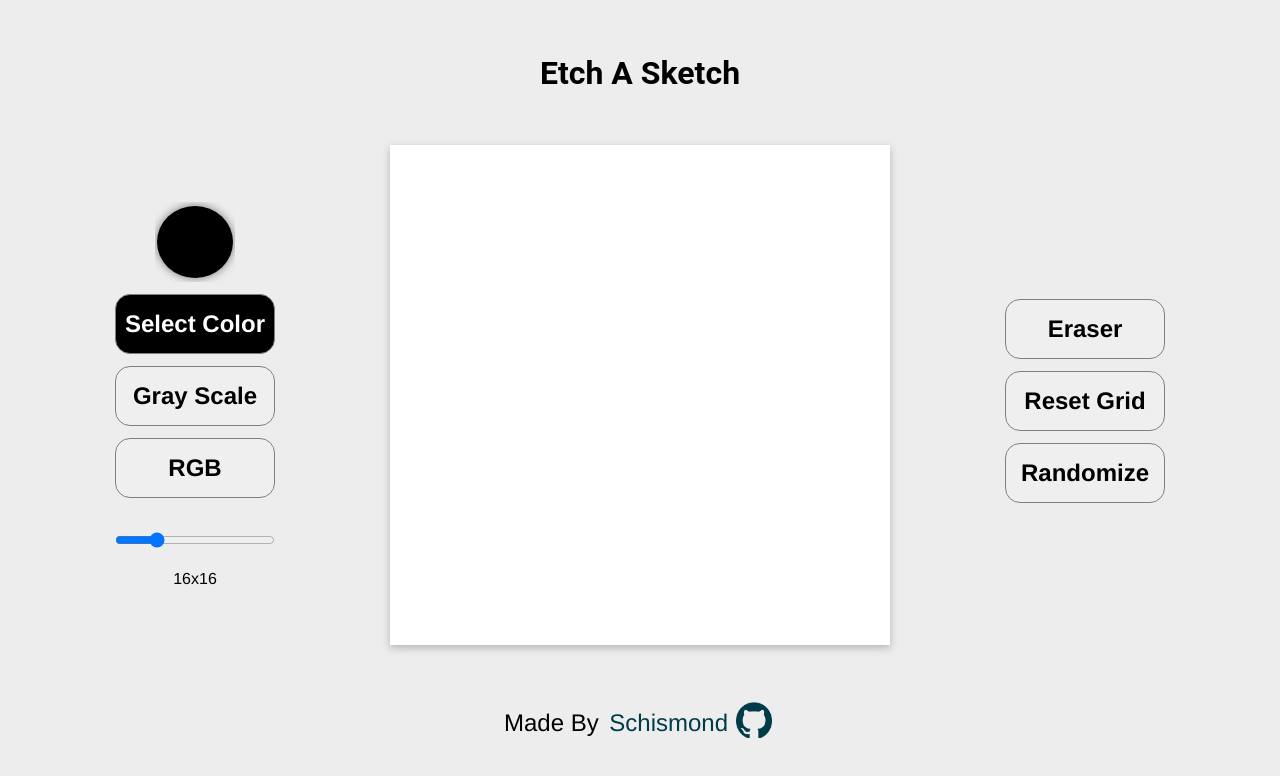
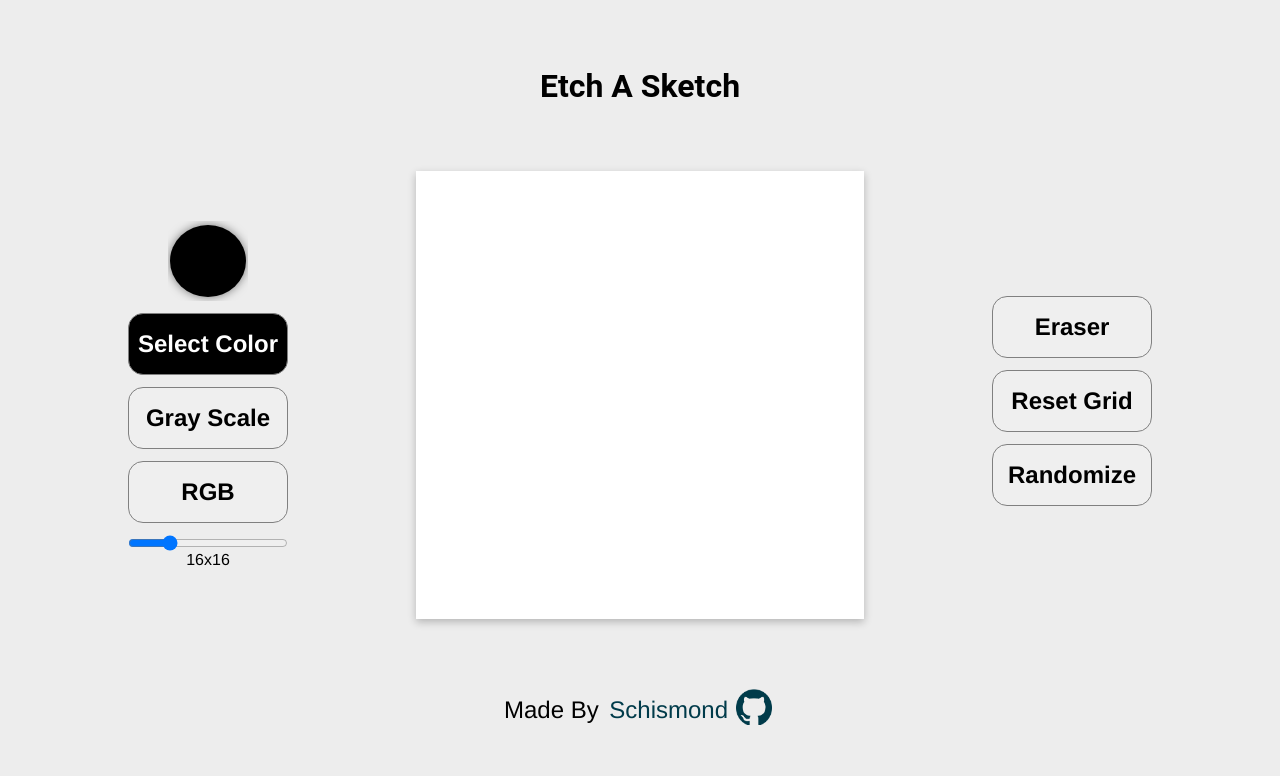
Before and after one commit to Schismond/etch-a-sketch, a plain HTML site: page index.html in a window 1280 px wide. Drawn offline with Linux system fonts and the light colour scheme.

Commit message:
polish html and css

```diff
--- a/index.html
+++ b/index.html
@@ -5,7 +5,7 @@
     <meta name="viewport" content="width=device-width, initial-scale=1.0" />
     <title>Etch</title>
     <link rel="stylesheet" href="/style.css" />
-    <script src="/script.js" defer></script>
+    <script src="/script.js" defer ></script>
   </head>
   <body>
     <header>
@@ -17,7 +17,6 @@
         <button id="select-color">Select Color</button>
         <button id="gray-scale">Gray Scale</button>
         <button id="rainbow">RGB</button>
-
         <input
           type="range"
           id="grid-size"
@@ -28,7 +27,6 @@
         />
         <p id="grid-size-text">16x16</p>
       </div>
-
       <div id="playground"></div>
       <div class="color-adjustment">
         <button id="eraser">Eraser</button>
@@ -36,8 +34,7 @@
         <button id="randomize">Randomize</button>
       </div>
     </main>
-    <footer><p>made by <a href="https://github.com/Schismond">schismond</p><img src="/git.png" alt="github logo" class="w-8 aspect-square"></a></footer>
+    <footer><p>made by <a href="https://github.com/Schismond">schismond</p><img src="git.png" alt="github logo" class="w-8 aspect-square"></a></footer>
   </div>
-
   </body>
 </html>
--- a/style.css
+++ b/style.css
@@ -26,7 +26,6 @@ img{
 
 footer{
   font-size : 24px;
-  text-align: center;
   width: 100vw ;
   height: 2em ;
   display : flex ;
@@ -38,9 +37,7 @@ a{
     text-decoration: none;
     color:#003B4A ;
     padding: 4px;
-    border-radius:6px;
 }
-
 
 main{
     display: flex;
@@ -50,22 +47,20 @@ main{
 
 button , input{
     font-weight: bold;
-    height: 60px;
     margin-top: 12px;
     font-size: 1.5rem;
-    border: none;
     cursor: pointer;
-    outline: none;
 }
 
 button{
     width: 10rem;
+    padding: 16px 0px;
     border: solid 1px gray;
     border-radius: 15px;
     cursor: pointer;
 }
 
-button:hover{
+button:hover , .active , .button:hover {
     background-color: black;
     color: white;
 }
@@ -81,8 +76,8 @@ button:hover{
     width: 80px;
     height: 80px;
     border: none;
+    margin: auto;
     cursor: pointer;
-    margin: auto;
 }
 
 #color-range::-webkit-color-swatch {
@@ -93,20 +88,11 @@ button:hover{
     -moz-box-shadow: 0px 0px 10px 0px rgba(0,0,0,0.5);
 }
 
-#grid{
-    font-size: 1.5rem;
-}
-
 #playground{
-    width: 500px;
-    height: 500px;
+    width: 35vw;
+    aspect-ratio: 1/1;
     box-shadow: rgba(0, 0, 0, 0.24) 0px 3px 8px;
     display: grid;
-}
-
-.active, .button:hover {
-    background-color: #000;
-    color: white;
 }
 
 .box{
```
